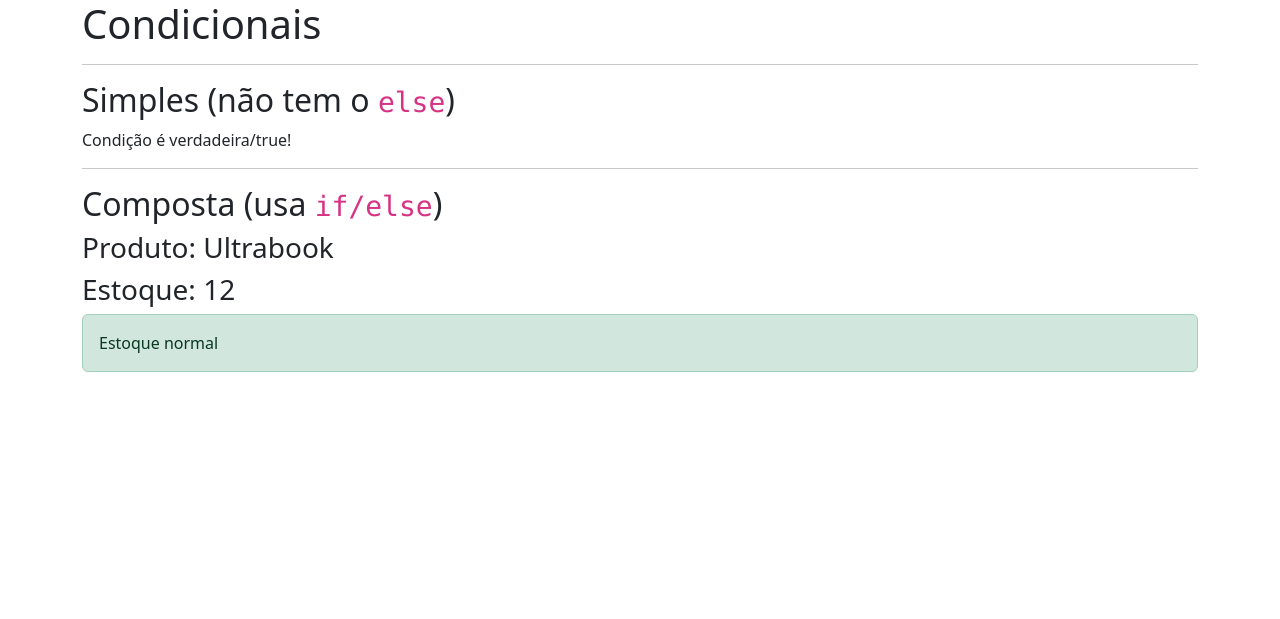
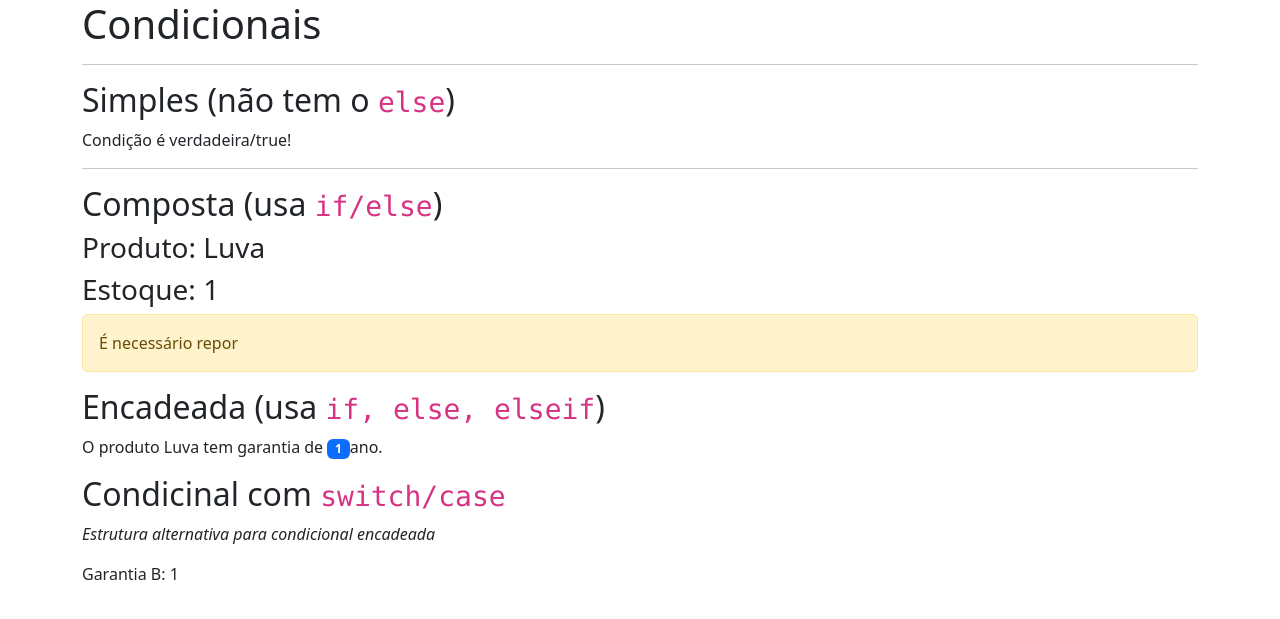
Before and after one commit to KauaKewen/aulas-php, a PHP site: page /04-condicionais.php in a window 1280 px wide. Shown: the top 619 px of the page. Run offline with PHP 8.4, Linux system fonts and the light colour scheme.

Commit message:
Update 04-condicionais.php

```diff
--- a/04-condicionais.php
+++ b/04-condicionais.php
@@ -28,9 +28,10 @@
     <?php
     // Controle de estoque
 
-    $produto = "Ultrabook";
-    $qtdEmEstoque = 12; //o que temos no momento
+    $produto = "Luva";
+    $qtdEmEstoque = 1; //o que temos no momento
     $qtdCritica = 2; //mínimo necessário
+    $ano = "";
     ?>
 
     <h3>Produto: <?=$produto?></h3>
@@ -39,15 +40,59 @@
     <?php
     /* Se a quatidade em estoque for abaixo da quantidde crítica, o sistema deve avisar e pedir pra repor. */
 if($qtdEmEstoque < $qtdCritica){
-    echo "<p class=\"alert alert-danger\">É necessário repor</p>";
+    echo "<p class=\"alert alert-warning\">É necessário repor</p>";
+
+    /* Condicional ANINHADA */
+    if($qtdEmEstoque == 0){
+        echo "<p class=\"alert alert-danger\">É necessário repor AGORA!!!!</p>";
+    }
 
 }else{
     /* Caso contrário, simplesmente falar que o estoque está normal */
     echo "<p class=\"alert alert-success\">Estoque normal</p>";
 }
+    ?>
+
+    <h2>Encadeada (usa <code>if, else, elseif</code>)</h2>
+
+    <?php
+    /* Verificando o produto e atribuindo diferentes garantias (em anos) */
+
+    if($produto == "Ultrabook"){
+        $garantia = 5;
+    } elseif($produto == "Geladeira"){
+        $garantia = 3;
+    } elseif($produto == "TV"){
+        $garantia = 2;
+    }
+     else {
+        $garantia = 1;
+    }
+
+    if($garantia == 1){
+        $ano = "ano";
+    } else {
+        $ano = "anos";
+    }
+    ?>
+
+    <p>O produto <?=$produto?> tem garantia de <span class="badge text-bg-primary"><?=$garantia?></span><?=$ano?>.</p>
 
 
+    <h2>Condicinal com <code>switch/case</code></h2>
+    <p><i>Estrutura alternativa para condicional encadeada</i></p>
+
+    <?php
+    switch($produto){
+        case "Ultrabook" : $garantiaB = 5; break;
+        case "Geladeira" : $garantiaB = 3; break;
+        case "TV" : $garantiaB = 2; break;
+        default: $garantiaB = 1; break;
+    };
     ?>
+
+    <p>Garantia B: <?=$garantiaB?></p>
+
 
 </div>
 
```
